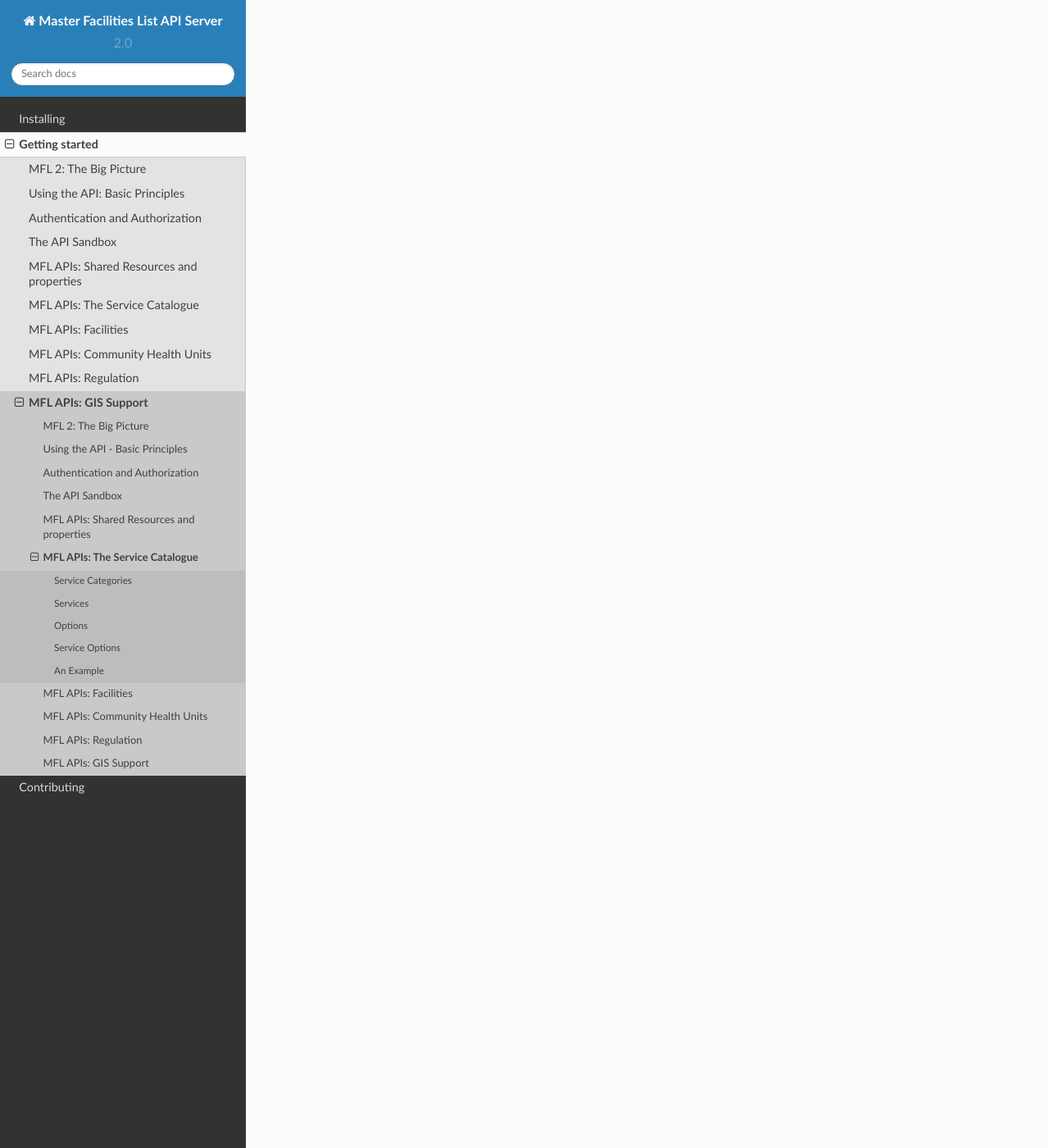
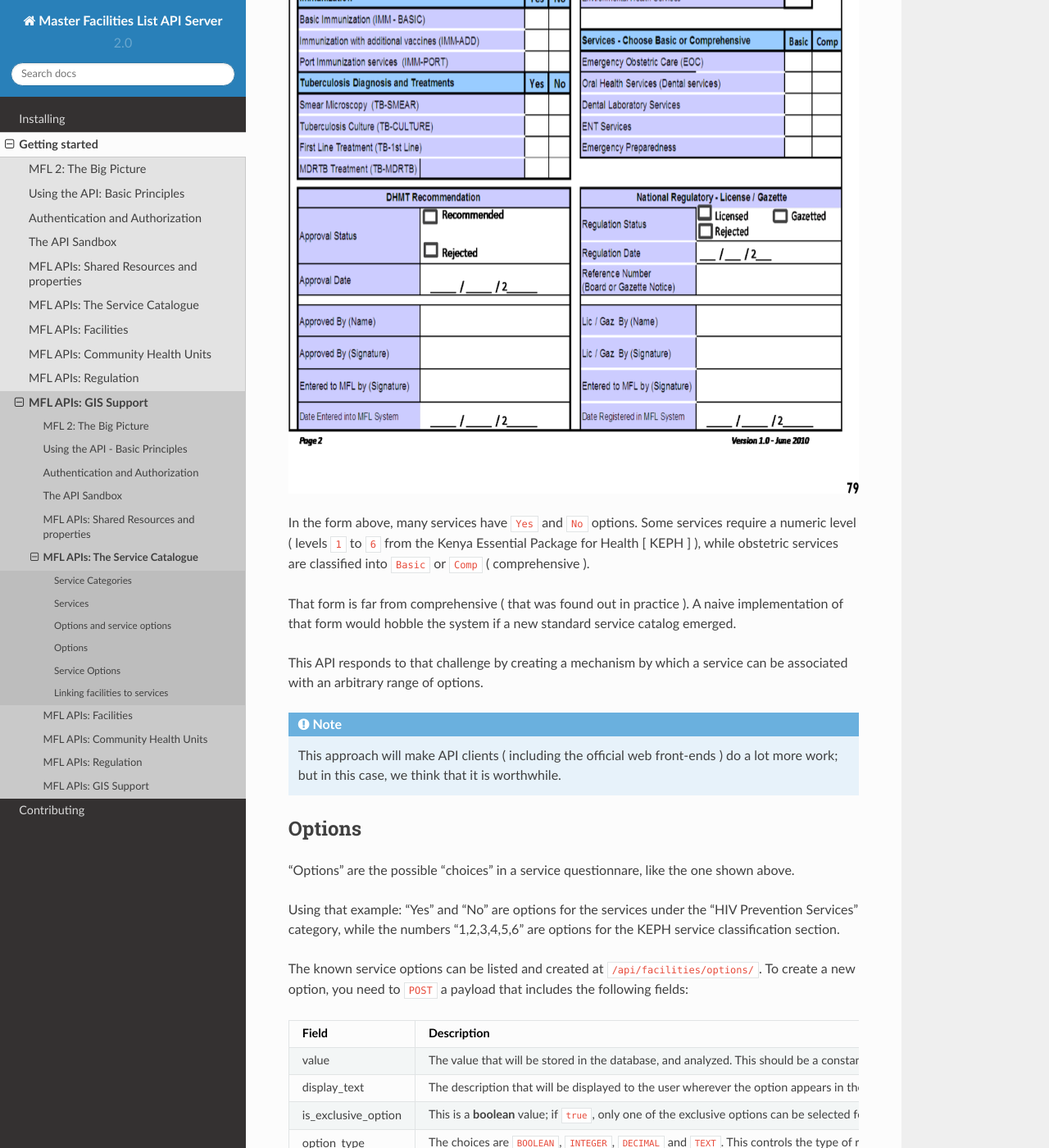
Before and after one commit to MasterFacilityList/mfl_api, a Sphinx documentation site: the page built from docs/getting_started/services.rst, in a window 1280 px wide and 1400 px high, scrolled down 2349 px. Shown: the whole window at 82% size. Built offline with Sphinx 7.4.7 and the Read the Docs theme 2.0.0, drawn with Linux system fonts in a browser that asks for light colours; some of the changed text lies outside the part shown.

Commit message:
Added facility template section

```diff
--- a/docs/getting_started/services.rst
+++ b/docs/getting_started/services.rst
@@ -4,28 +4,155 @@
 principles explained in the :doc:`api` chapter.
 
 This chapter concerns itself with the setup of the **service catalog**.
+The service catalog has two primary goals:
 
-TBD - Big picture diagram of how all this comes together
+ * to model healthcare services in a manner that is flexible and future proof
+ * to standardize service codes
+
+.. note::
+
+    Standardization of service codes is a pre-requisite for interoperability
+    between the MFL and other systems.
+
+.. note::
+
+    The flexibility will allow the MFL to keep pace with changes in healthcare
+    and policy.
 
 Service Categories
 ---------------------
-TBD
+Service categories are the "broad headings" under which healthcare services are
+classified. An example is "Comprehensive Emergency Obstetric Care (CEOC)", an
+umbrella for services that respond to life-threatening emergency complications
+and are offered by facilities whose human resources include doctors and whose
+infrastructure includes operating theatres and incubators.
+
+Existing service categories can be listed by issuing a ``GET`` to
+``/api/facilities/service_categories/``.
+
+To add a new service category, ``POST`` to the same URL a payload similar to
+this:
+
+.. code-block:: javascript
+
+    {
+        "name": "A new service category",
+        "description": "What is it really about",
+        "abbreviation": "ABBR"
+    }
 
 Services
 -----------
-TBD
+Services are the granular "product" delivered to end users. Some examples are
+"Provider Initiated Counselling and Testing" and Oral Health Services (Dental Services)".
+
+Existing services can be listed at ``/api/facilities/services/``.
+
+When creating a new service, ``POST`` the ``name``, ``description``,
+``abbreviation`` and ``category``. For example:
+
+.. code-block:: javascript
+
+    {
+        "name": "A new service",
+        "description": "The best new service since bread slicing",
+        "abbreviation": "ANS",
+        "category": "2bdfd814-5cba-4673-916e-96b6a98cf1c9"
+    }
+
+Options and service options
+-----------------------------
+In order to understand the options API, we'll take a look at the Facility
+Creation Form from the 2010 Master Facility List Implementation Guide
+( the guiding document for the previous edition of the MFL ).
+
+.. figure:: ../_images/new_facility_form.png
+    :scale: 50%
+    :alt: New Facility Addition Form (from the MFL Implementation Guide, 2010)
+
+In the form above, many services have ``Yes`` and ``No`` options. Some services
+require a numeric level ( levels ``1`` to ``6`` from the Kenya Essential
+Package for Health [ KEPH ] ), while obstetric services are classified into
+``Basic`` or ``Comp`` ( comprehensive ).
+
+That form is far from comprehensive ( that was found out in practice ). A naive
+implementation of that form would hobble the system if a new standard
+service catalog emerged.
+
+This API responds to that challenge by creating a mechanism by which a service
+can be associated with an arbitrary range of options.
+
+.. note::
+    This approach will make
+    API clients ( including the official web front-ends ) do a lot more work;
+    but in this case, we think that it is worthwhile.
 
 Options
-----------
-TBD
+---------
+"Options" are the possible "choices" in a service questionnare, like the one
+shown above.
+
+Using that example: "Yes" and "No" are options for the services under the
+"HIV Prevention Services" category, while the numbers "1,2,3,4,5,6" are
+options for the KEPH service classification section.
+
+The known service options can be listed and created at ``/api/facilities/options/``. To create a new option, you need to ``POST`` a payload that includes the
+following fields:
+
+====================== ====================================================================
+Field                   Description
+====================== ====================================================================
+value                   The value that will be stored in the database, and analyzed. This should be a constant that is friendly to analytical tools e.g one that does not have unnecessary punctuation and spacing. This will be a string.
+display_text            The description that will be displayed to the user wherever the option appears in the user interface. This should be plain text. It cannot be blank.
+is_exclusive_option     This is a **boolean** value; if ``true``, only one of the exclusive options can be selected for a specific facility and service. A user interface should intepret this by implementing a control that behaves like radio buttons.
+option_type             The choices are ``BOOLEAN``, ``INTEGER``, ``DECIMAL`` and ``TEXT``. This controls the type of response data that is valid for that option.
+====================== ====================================================================
+
+Here is an example of a valid ``POST`` payload:
+
+.. code-block:: javascript
+
+    {
+        "value": "YES",
+        "display_text": "Yes",
+        "is_exclusive_option": true,
+        "option_type": "BOOLEAN"
+    }
 
 Service Options
------------------
-TBD
+------------------
+The service options resource is used to link services and options. To use an
+example from the form above, the service "Home Based Care (HBC)" should be
+linked with the options ``Yes`` and ``No``. Service options can be viewed and
+configured at ``/api/facilities/service_options/``. To create a new link, you
+need to know the ``id`` of the service and the option.
 
-An Example
---------------
-TBD - Implement a "worked example" e.g based on current catalog
+For example: to link an option with the ``id`` ``53c3f729-97d1-4c9d-9fff-d2edc797b185`` with the service with the ``id`` ``80613650-f765-4032-a9d3-bb0fc9cc37cc``, ``POST`` to ``/api/facilities/options/`` the following payload:
+
+.. code-block:: javascript
+
+    {
+        "service": "80613650-f765-4032-a9d3-bb0fc9cc37cc",
+        "option": "53c3f729-97d1-4c9d-9fff-d2edc797b185"
+    }
+
+
+Linking facilities to services
+--------------------------------
+The final step is to link a facility to the services that it offers.
+**Facilities are linked to services through service options.**
+
+If the service option that we created above has the ``id``
+``f09af53e-5c6f-468d-a41d-df51693e51a3`` and we'd like to link it to a
+facility whose ``id`` is ``c4169b23-5cbb-4ed8-a556-8a4fc43af17e``, ``POST``
+to ``/facilities/facility_services/`` the following payload:
+
+.. code-block:: javascript
+
+    {
+        "facility": "c4169b23-5cbb-4ed8-a556-8a4fc43af17e",
+        "selected_option": "f09af53e-5c6f-468d-a41d-df51693e51a3"
+    }
 
 .. toctree::
     :maxdepth: 2
```
Also changed, not shown: docs/_images/new_facility_form.png (added).
